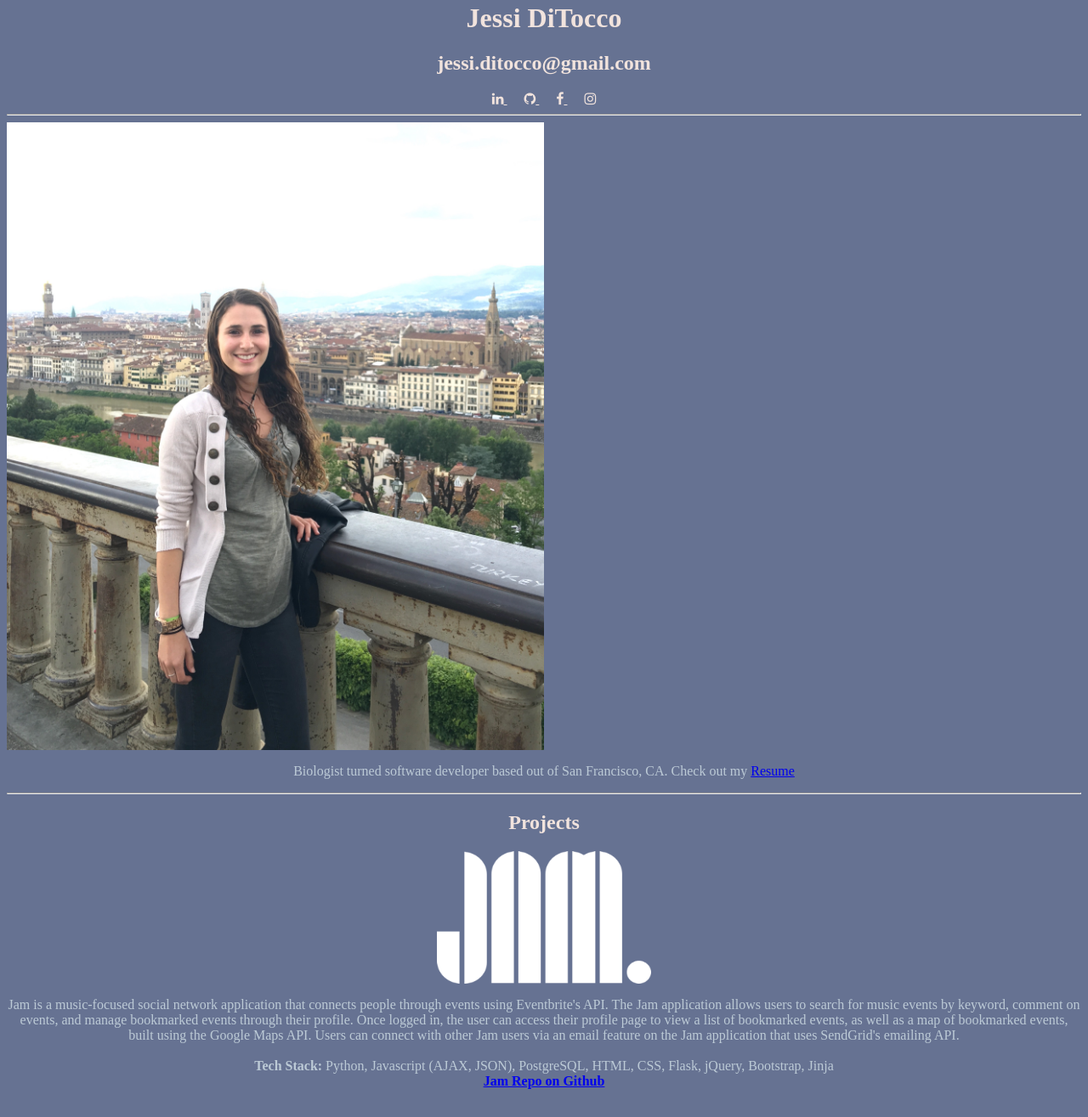
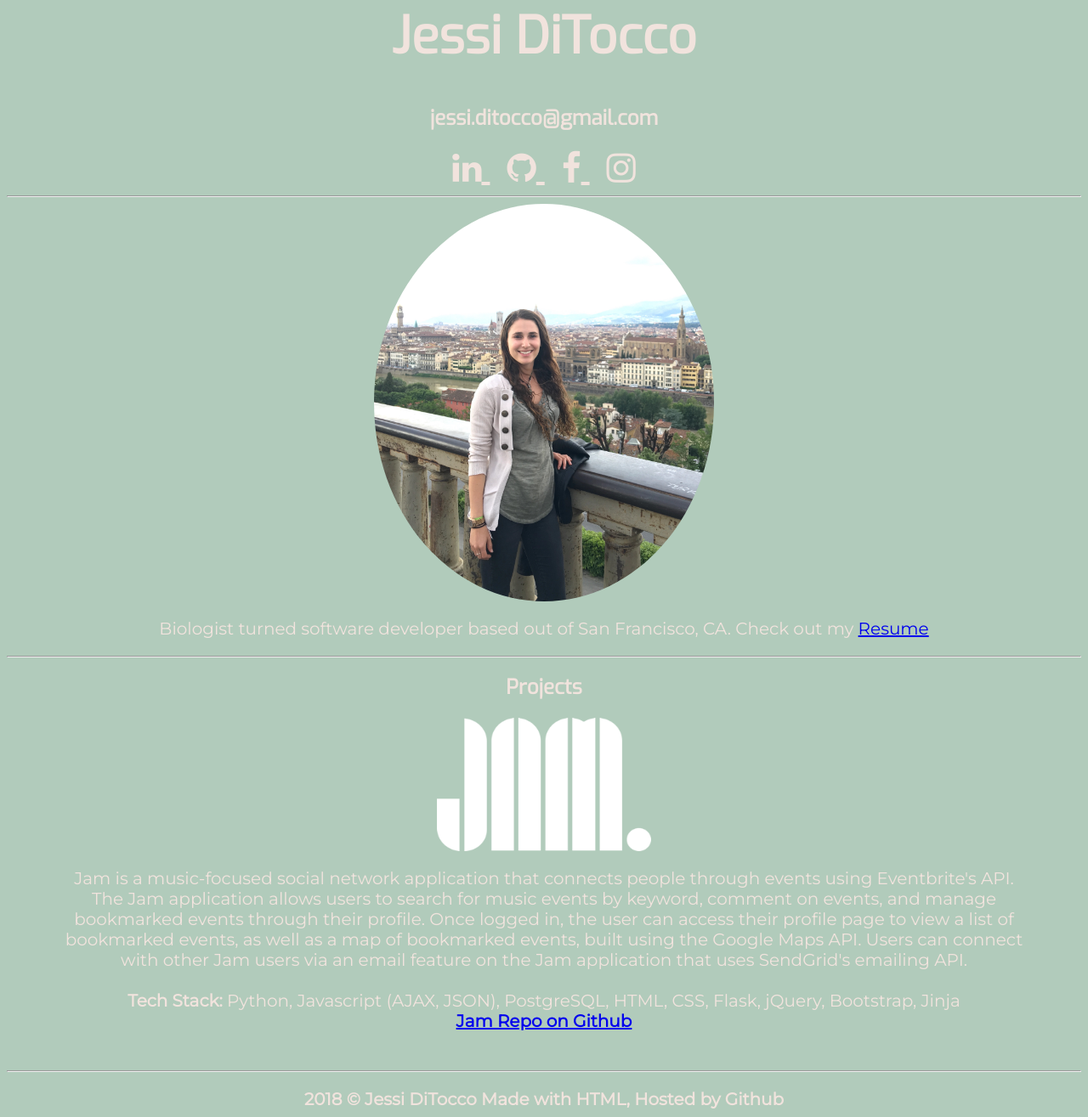
Before and after one commit to jessiditocco/jessiditocco.github.io, a plain HTML site: page index.html in a window 1280 px wide. Shown: the part 5-1320 px from the top of the page at 85% size. Drawn offline with Linux system fonts and the light colour scheme.

Commit message:
Update style.css

```diff
--- a/style.css
+++ b/style.css
@@ -1,11 +1,14 @@
 #main-header {
     text-align: center;
     color: #f1e3dd;
+    font-family: 'Exo', sans-serif;
+    font-size: 60px;
 }
 
 
 .secondary-header {
     text-align: center;
+    font-family: 'Exo', sans-serif;
     color: #f1e3dd;
 }
 
@@ -21,17 +24,20 @@
 }
 
 .page-body {
-    color: #bccad6;
+    color: #f1e3dd;
     text-align: center;
+    font-size: 20px;
+    font-family: 'Montserrat', sans-serif;
 }
 
 body {
-    background-color: #667292;
+    background-color: #b1cbbb;
 }
 
 .link-glyph {
     color: #f1e3dd;
     padding: 10px;
+    font-size: 40px;
 }
 
 #links {
@@ -39,8 +45,13 @@ body {
 }
 
 #picture {
-    max-width: 50%;
-    object-fit: scale-down;
+    height: 450px auto;
+    width: 400px;
+    display: block;
+    margin-left: auto;
+    margin-right: auto;
+    border-radius: 50%;
+    max-width: 100%;
 }
 
 #jam-logo {
@@ -49,6 +60,24 @@ body {
     display: block;
     margin-left: auto;
     margin-right: auto;
+}
 
+#video {
+    width: 600;
+    height: 400;
+    display: block;
+    margin-left: auto;
+    margin-right: auto;
 
 }
+
+footer {
+    text-align: center;
+    display: block;
+
+}
+
+.project-description {
+    padding-left: 60px;
+    padding-right: 60px;
+}
```
